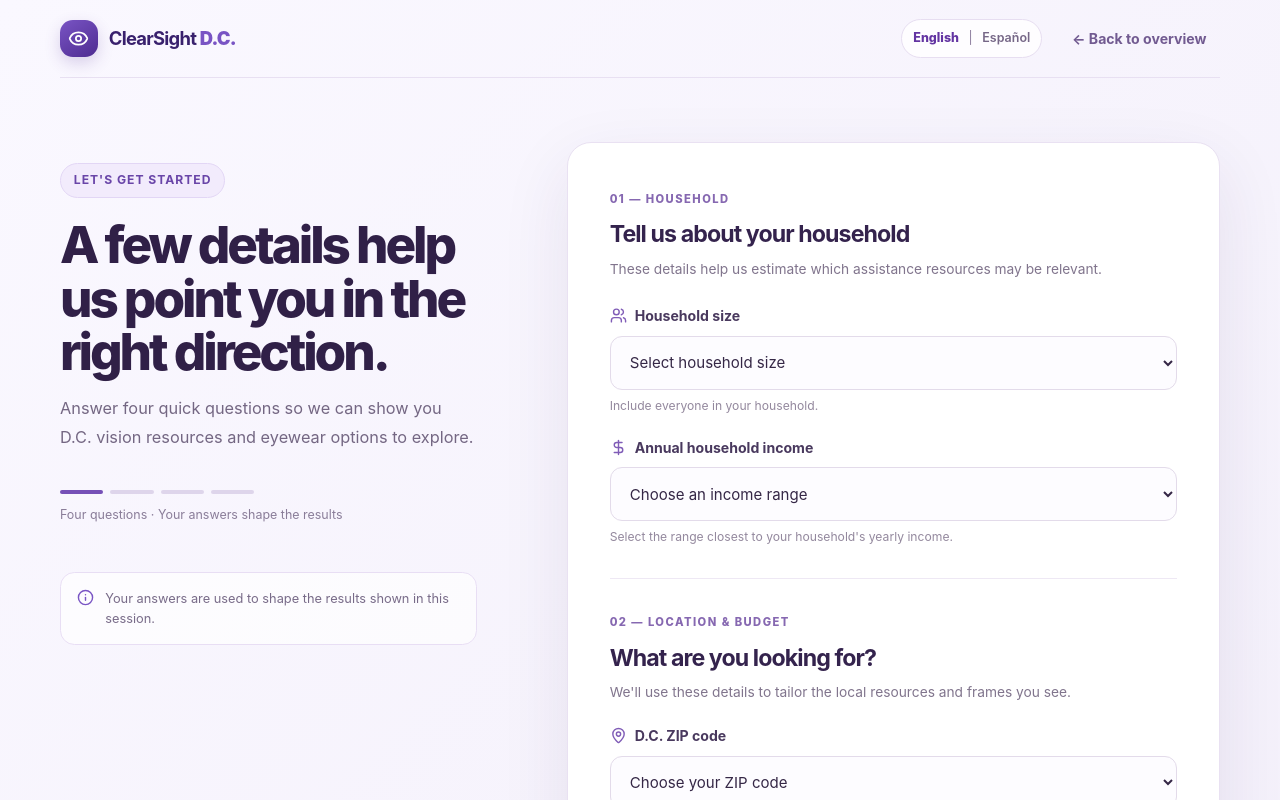
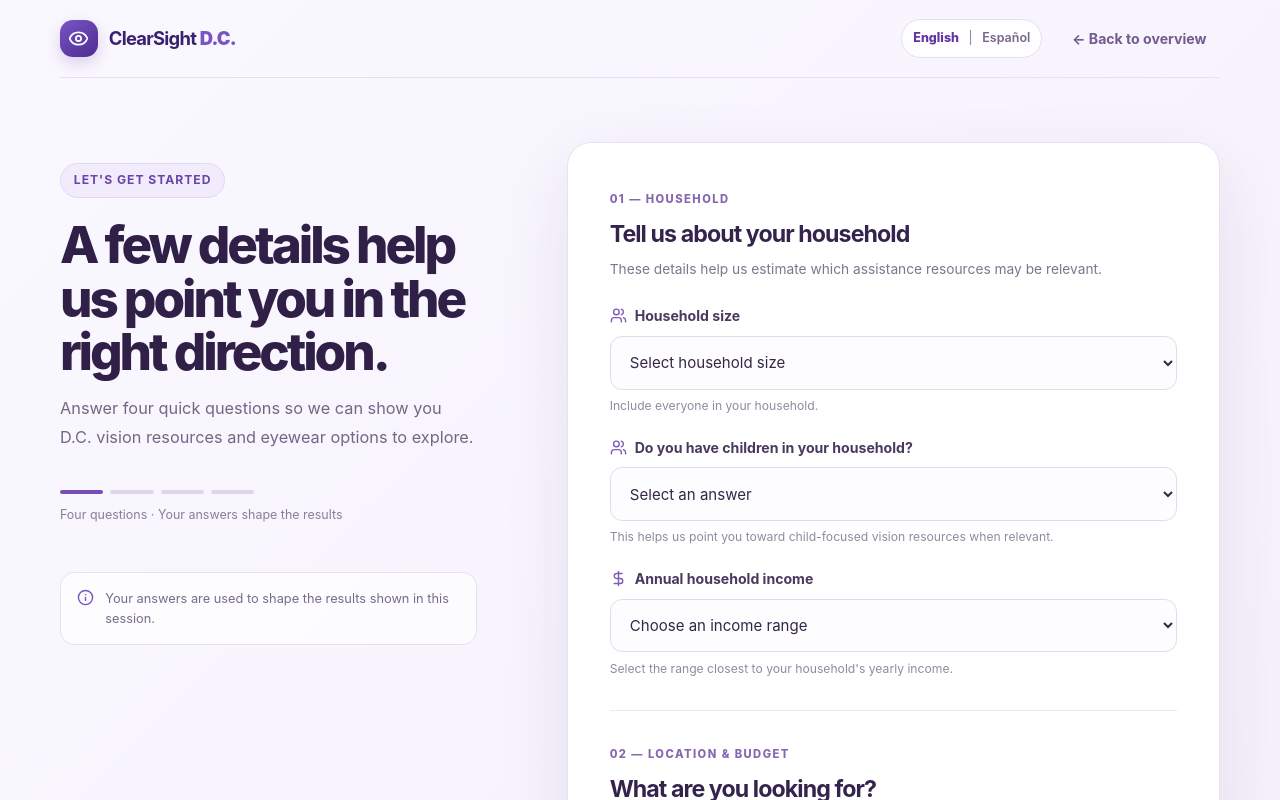
Before and after one commit to afnan-adam/glasses-finder-app, a React (Vite) app in the folder glasses-finder/: page / in a window 1280 px wide. Both pictures are taken after a click on the button 992 px from the left and 394 px from the top of the page. Shown: the top 800 px of the page. Built offline with nearby package versions, Linux system fonts and the light colour scheme.

Commit message:
Ask adult pathway users whether their household has children

```diff
--- a/glasses-finder/src/components/GlassesFinder.jsx
+++ b/glasses-finder/src/components/GlassesFinder.jsx
@@ -10,6 +10,7 @@ const GlassesFinder = () => {
   const t = (english, spanish) => isSpanish ? spanish : english;
   const [formData, setFormData] = useState({
     householdSize: '',
+    hasChildren: '',
     income: '',
     zipCode: '',
     budget: ''
@@ -380,6 +381,27 @@ const GlassesFinder = () => {
             </div>
 
             <div className="clearsight-field">
+              <label htmlFor="has-children"><Users size={17} /> {t('Do you have children in your household?', '¿Hay niños en tu hogar?')}</label>
+              <select
+                id="has-children"
+                value={formData.hasChildren}
+                onChange={(e) => setFormData({...formData, hasChildren: e.target.value})}
+                required
+              >
+                <option value="">{t('Select an answer', 'Selecciona una respuesta')}</option>
+                <option value="yes">{t('Yes', 'Sí')}</option>
+                <option value="no">{t('No', 'No')}</option>
+              </select>
+              <small>{t('This helps us point you toward child-focused vision resources when relevant.', 'Esto nos ayuda a mostrarte recursos de salud visual para niños cuando corresponda.')}</small>
+              {formData.hasChildren === 'yes' && (
+                <div className="mt-3 rounded-xl border border-purple-200 bg-purple-50 p-4">
+                  <p className="text-sm text-slate-700">{t('Looking for vision support for a child in grades K–12? Explore programs for families separately.', '¿Buscas apoyo visual para un niño o niña en los grados K–12? Explora por separado los programas para familias.')}</p>
+                  <button type="button" className="mt-3 text-sm font-semibold text-purple-800 underline underline-offset-4" onClick={() => setCurrentStep('students')}>{t('View student resources', 'Ver recursos para estudiantes')} →</button>
+                </div>
+              )}
+            </div>
+
+            <div className="clearsight-field">
               <label htmlFor="annual-income"><DollarSign size={17} /> {t('Annual household income', 'Ingresos anuales del hogar')}</label>
               <select
                 id="annual-income"
```
